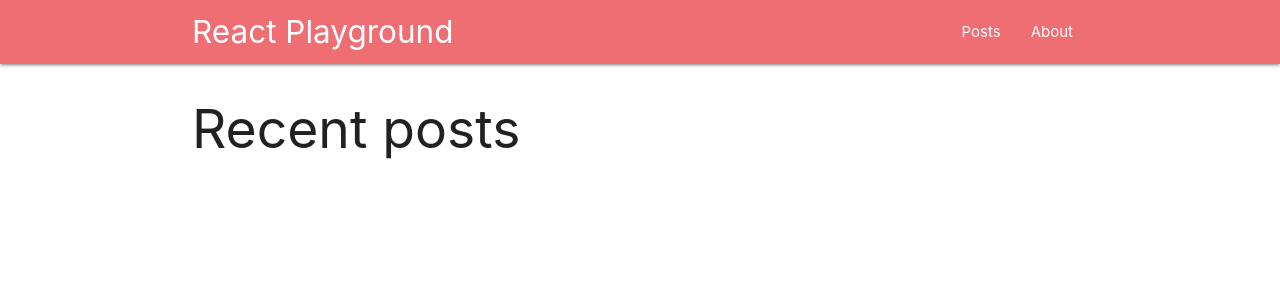
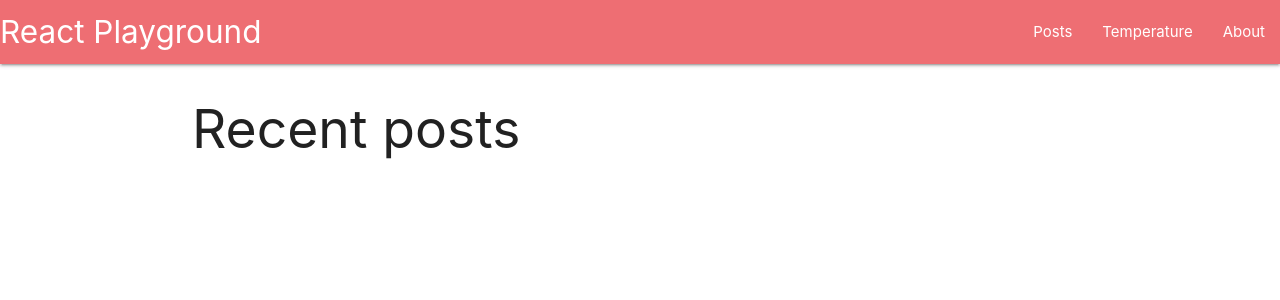
Before and after one commit to jradek/docker-playground, a React (Create React App) app in the folder react-sample/: page / in a window 1280 px wide. Shown: the top 300 px of the page. Built offline with nearby package versions, Linux system fonts and the light colour scheme; no server answers.

Commit message:
adds sidenv

```diff
--- a/react-sample/src/App.js
+++ b/react-sample/src/App.js
@@ -4,6 +4,8 @@ import { BrowserRouter as Router, Route } from "react-router-dom";
 
 import "../node_modules/materialize-css/dist/css/materialize.min.css";
 import "../node_modules/materialize-css/dist/js/materialize.min.js";
+import M from "../node_modules/materialize-css/dist/js/materialize.min.js";
+
 import "./App.css";
 
 import Navbar from "./components/Navbar";
@@ -11,9 +13,21 @@ import About from "./pages/about";
 import Home from "./pages/home";
 import Temperature from "./pages/temperature";
 
+// Sidenav
+// TODO also see: https://github.com/AndyBraveMX/react-learning/tree/master/react-sidenav-materializecss
+document.addEventListener('DOMContentLoaded', function () {
+  var elems = document.querySelectorAll('.sidenav');
+  /*var instances =*/ M.Sidenav.init(elems, {
+    edge: "left",
+    inDuration: 250
+  });
+});
+
+
 function App() {
   return (
     <Router>
+      {/* <React.StrictMode> */}
       <Navbar />
       <div className="container">
         <Route exact path="/" component={Home} />
@@ -24,6 +38,7 @@ function App() {
       <div className="container">
         <Route exact path="/about" component={About} />
       </div>
+      {/* </React.StrictMode> */}
     </Router>
   );
 }
--- a/react-sample/src/components/Navbar.js
+++ b/react-sample/src/components/Navbar.js
@@ -3,23 +3,44 @@ import React from "react";
 import { Link } from "react-router-dom";
 
 export default function Navbar() {
+
+  const elements = (
+    <React.Fragment>
+      <li>
+        <Link to="/">Posts</Link>
+      </li >
+      <li>
+        <Link to="/temp">Temperature</Link>
+      </li>
+      <li>
+        <Link to="/about">About</Link>
+      </li>
+    </React.Fragment>
+  )
+
+  /* in App.js is javascript logic to make the sidenav logic work  */
   return (
-    <nav>
-      <div className="nav-wrapper">
-        <div className="container">
+    <React.Fragment>
+      <nav>
+        <div className="nav-wrapper">
+
           <Link to="/" className="brand-logo">
             React Playground
           </Link>
-          <ul id="nav-mobile" className="right hide-on-med-and-down">
-            <li>
-              <Link to="/">Posts</Link>
-            </li>
-            <li>
-              <Link to="/about">About</Link>
-            </li>
+          <a href="!#" data-target="mobile-demo" className="sidenav-trigger"><i className="material-icons">menu</i></a>
+
+          <ul className="right hide-on-med-and-down">
+            {elements}
           </ul>
+
         </div>
-      </div>
-    </nav>
+      </nav>
+
+      {/* sidenav */}
+      <ul className="sidenav" id="mobile-demo">
+        {elements}
+      </ul>
+
+    </React.Fragment>
   );
 }
```
